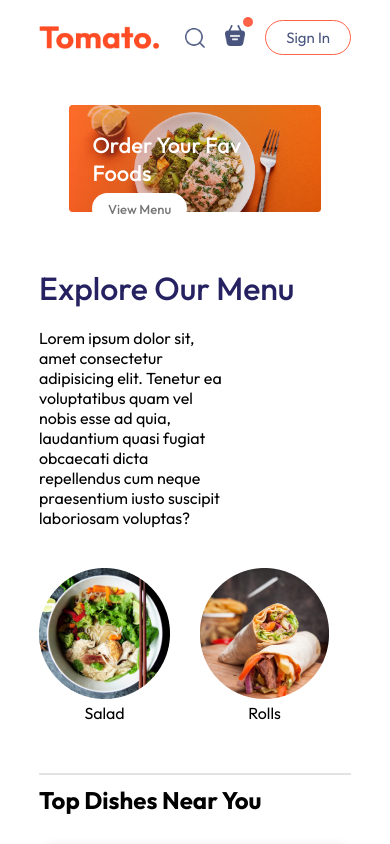
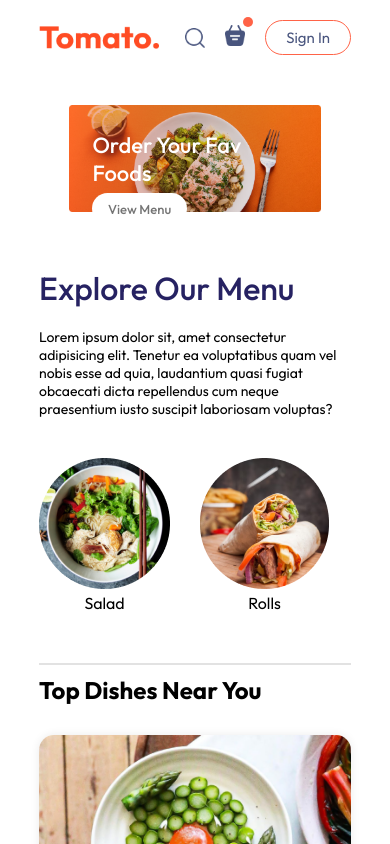
Before and after one commit to rohitdhamale28/Food-app-React, a React (Vite) app: page / in a window 390 px wide. Shown: the top 844 px of the page. Built offline with nearby package versions, Linux system fonts and the light colour scheme.

Commit message:
reponsive-menu

```diff
--- a/src/components/ExploreMenu/ExploreMenu.css
+++ b/src/components/ExploreMenu/ExploreMenu.css
@@ -56,3 +56,10 @@
     border-radius: 50%;
     padding: 2px;
 }
+
+@media (max-width:1050px) {
+    .em-text{
+        max-width: 100%;
+        font-size: 14px;
+    }
+}
```
